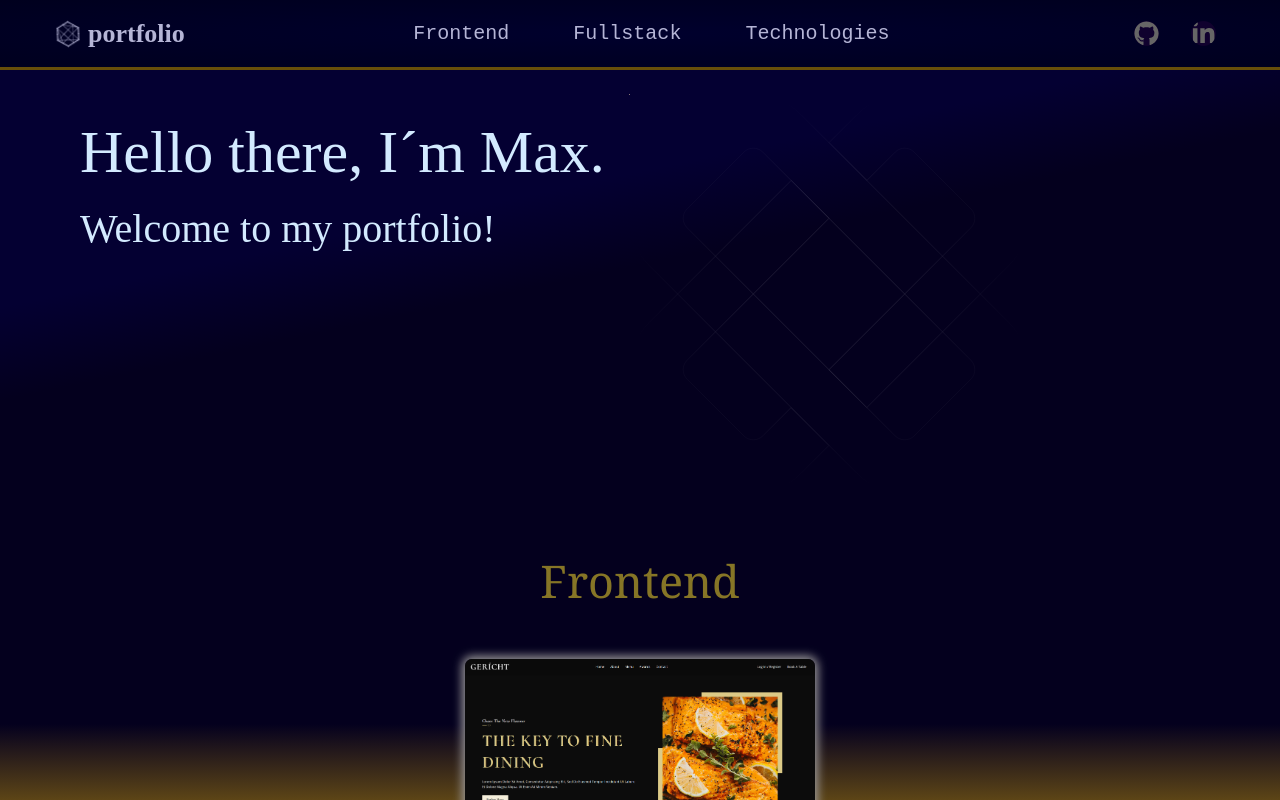
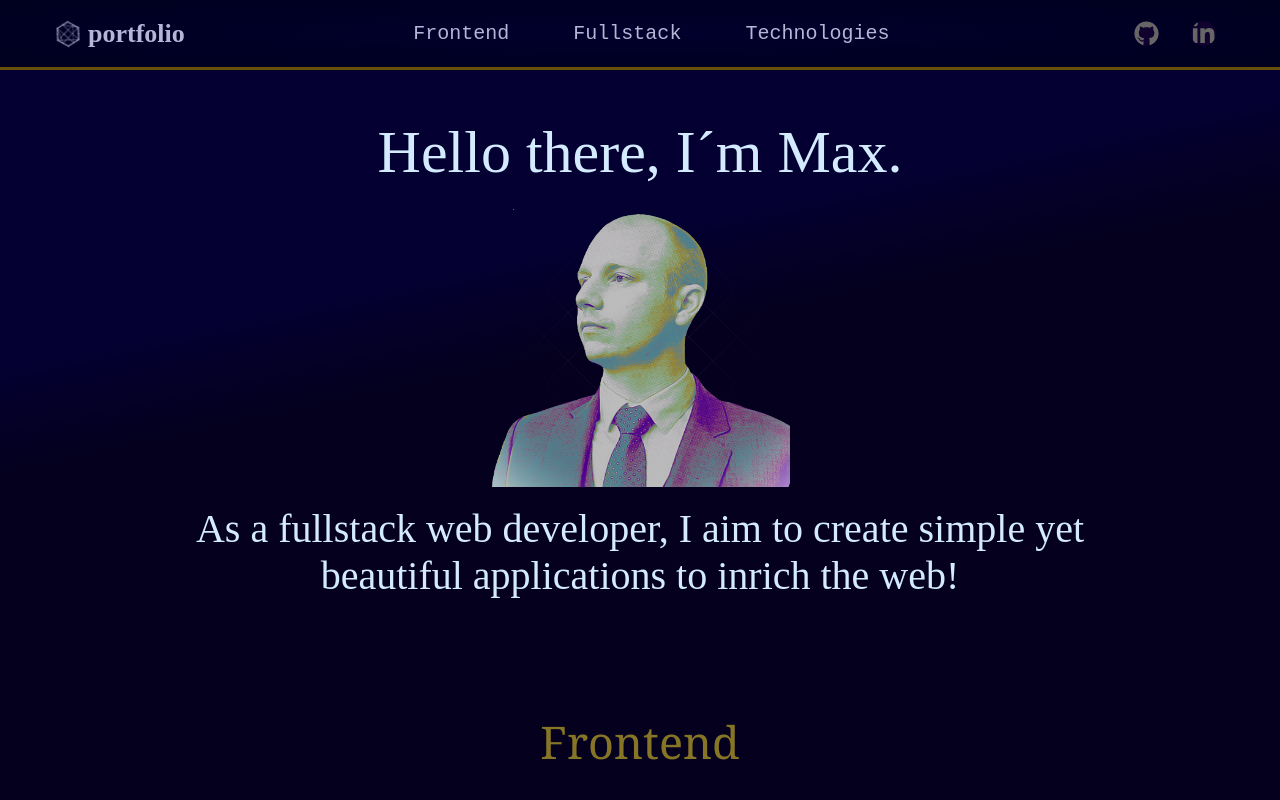
Before and after one commit to MaaX59/my_portfolio, a React (Create React App) app: page / in a window 1280 px wide. Shown: the top 800 px of the page. Built offline with nearby package versions, Linux system fonts and the light colour scheme.

Commit message:
headshot added

```diff
--- a/src/containers/Header/header.css
+++ b/src/containers/Header/header.css
@@ -7,7 +7,7 @@ position: relative;
 
   /* flex-direction: row; */
   color: beige;
-  /* justify-content: space-around; */
+  justify-content: space-around;
 }
 .app__header-intro {
   display: flex;
@@ -16,8 +16,10 @@ position: relative;
   flex-direction: column;
   color: rgb(211, 234, 255);
   opacity: 10;
-
-  margin: 3rem 0 0 5rem;
+  width: 1000px;
+  margin: 3rem 0 5rem 0 ;
+  align-items: center;
+  text-align: center;
 }
 .app__header-intro h1 {
     display: flex;
@@ -31,14 +33,25 @@ position: relative;
     font-family: cormorant;
   font-weight: 200;
 }
+.app__header-animation{
+  height:300px ;
+ width:300px ;
+ position: relative;
+ display: flex;
+ justify-content: center;
+}
+.app__header-animation img{
+ width: 100%;
+ height: 100%;
+  position: absolute;
+}
+.app__header-animation svg {
 
-.app__header svg {
 
-  display: flex;
-  width: 400px;
-  height: 400px;
-  margin: 1.5rem ;
-  z-index: -1;
+    width: 85%;
+    height: 100%;
+    z-index: 5;
+
 }
 
 
--- a/src/containers/Header/header.jsx
+++ b/src/containers/Header/header.jsx
@@ -1,19 +1,25 @@
 import React from 'react';
 import "./header.css";
 import BackgroundAnimation from '../../components/backgroundAnimation';
+import headshot from '../../images/stylized_headshot - Copy.png'
 
 const Header = ()=>{
   return (
     <div className='app__header'>
     <div className='app__header-intro' >
       <h1>Hello there, I´m Max.</h1>
-
-       <br/> <h2>Welcome to my portfolio!</h2>
+      <div className='app__header-animation'>
+      <img src={headshot} alt="headshot" />
+      <BackgroundAnimation />
+    </div>
+       <br/> <h2>As a fullstack web developer, I aim to create simple yet beautiful applications to inrich the web!</h2>
 
     </div>
-    <div className='app__header-animation'>
-      <BackgroundAnimation />
-    </div>
+
+
+
+
+
 
 
     </div>
```
Also changed, not shown: src/images/stylized_headshot - Copy.png (added), src/images/stylized_headshot.png (added).
